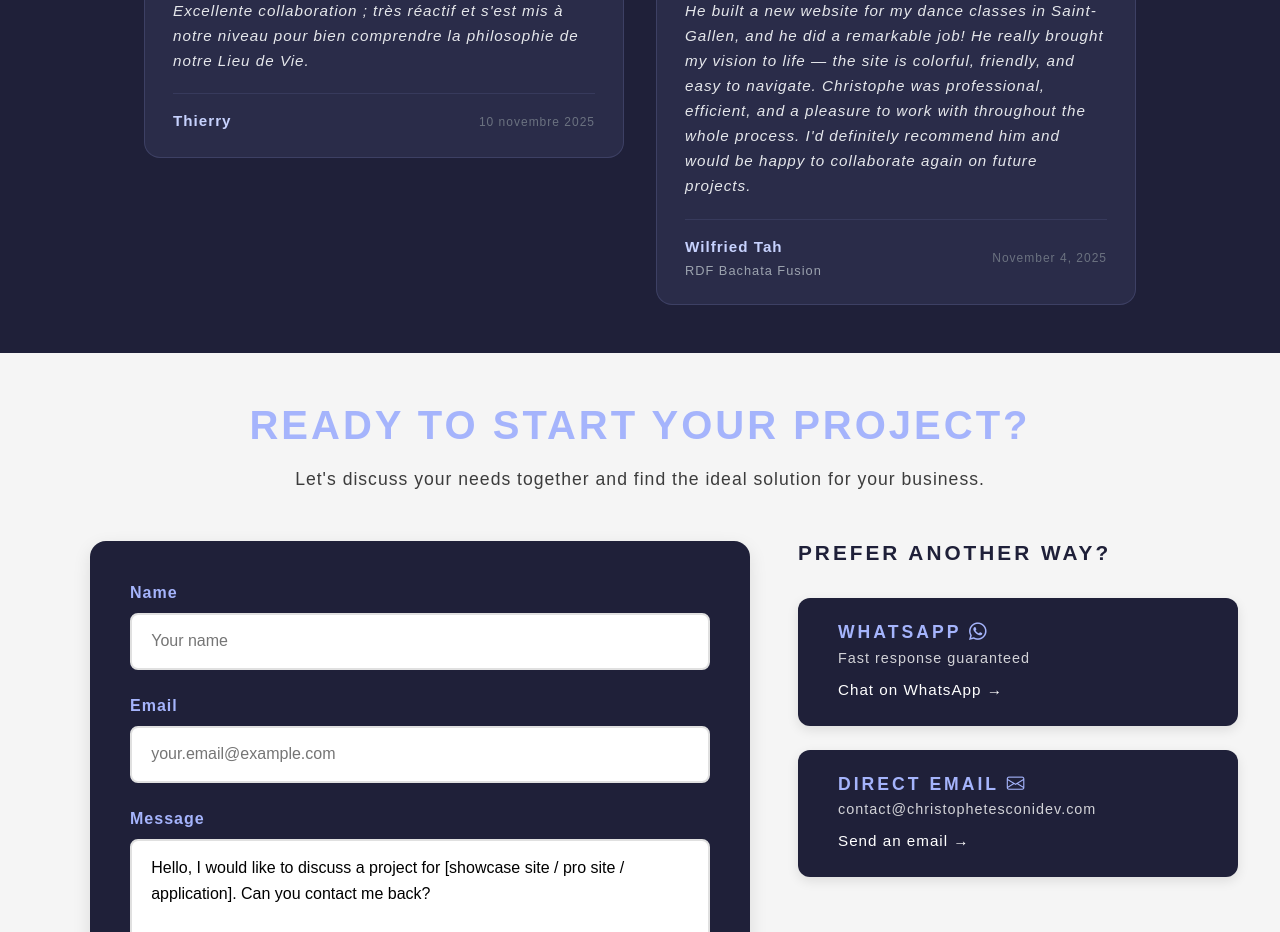
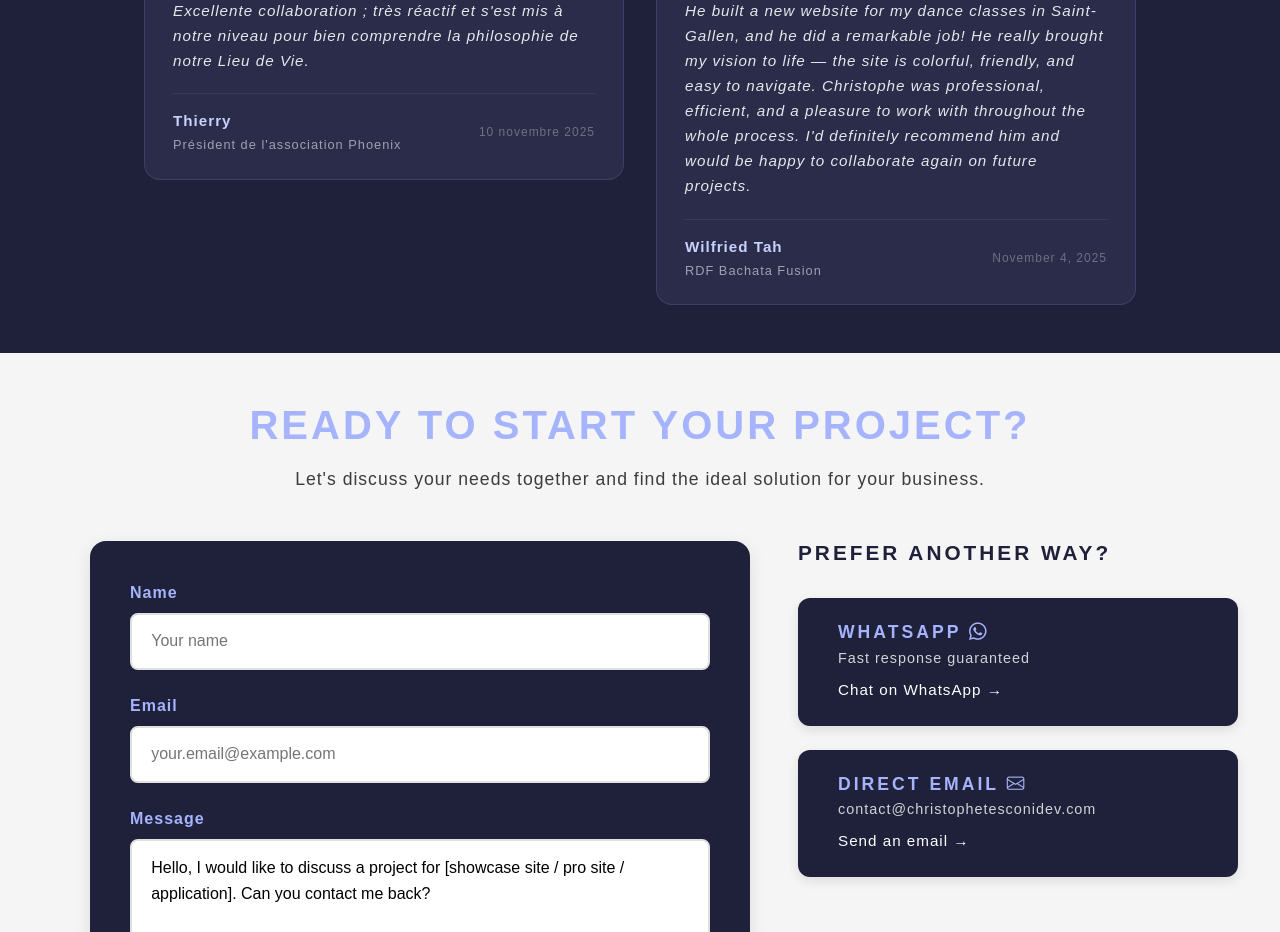
Before and after one commit to ChristopheTesconi/portfolio_v2, a Next.js app: page /en in a window 1280 px wide. Shown: the part 4420-5352 px from the top of the page. Built offline with nearby package versions, Linux system fonts and the light colour scheme.

Commit message:
Modification Testimonial

```diff
--- a/components/sections/Testimonials/Testimonials.tsx
+++ b/components/sections/Testimonials/Testimonials.tsx
@@ -19,7 +19,7 @@ const testimonials = [
   {
     id: 1,
     author: "Thierry",
-    company: null,
+    company: "Président de l'association Phoenix",
     date: "2025-11-10",
     rating: 5,
     platform: "Malt",
```
